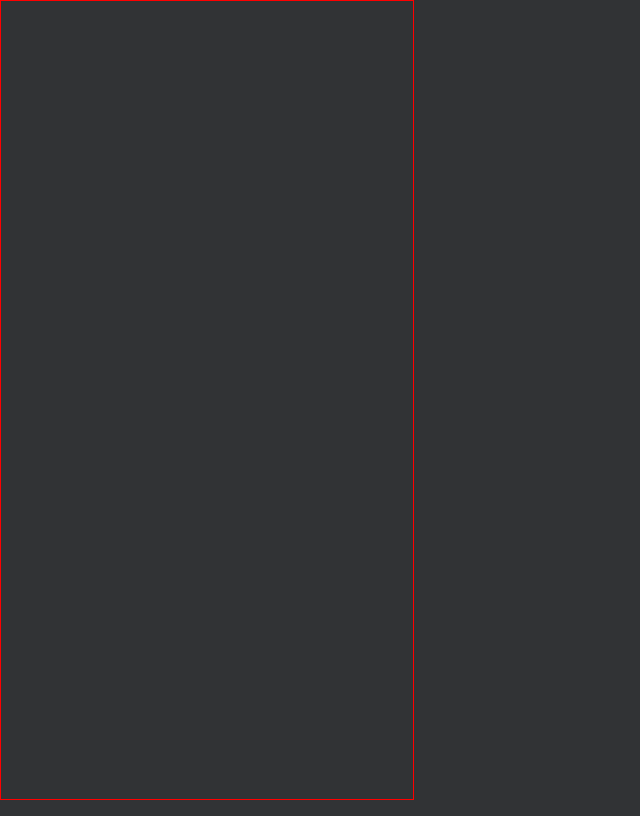
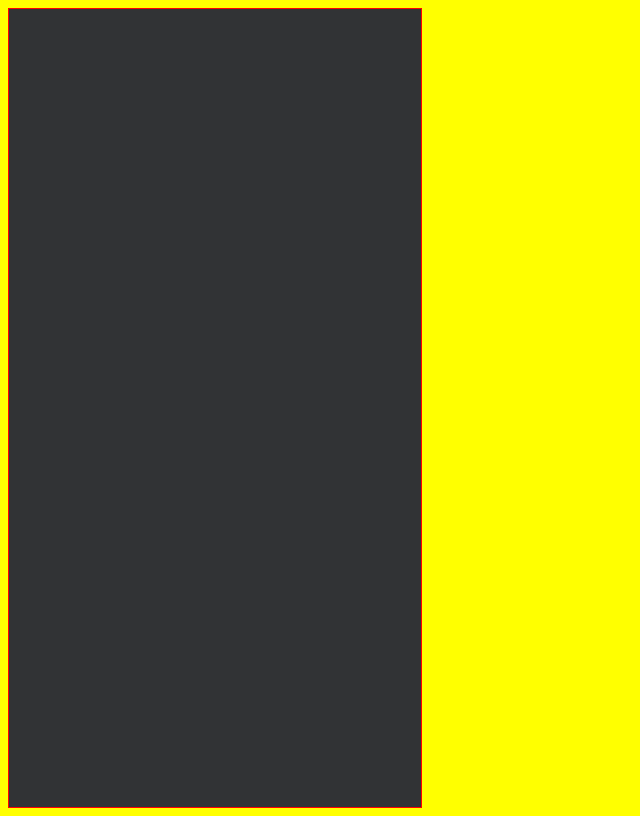
Before and after one commit to astap-bender/react_blog, a React (Create React App) app: page / in a window 1280 px wide. Shown: the whole page, without its empty margins (0-640 px from the left). Built offline with nearby package versions, Linux system fonts and the light colour scheme.

Commit message:
Update main.css

```diff
--- a/src/main.css
+++ b/src/main.css
@@ -4,6 +4,12 @@
 }
 
 html {
+    background-color: yellow;
+}
+
+
+
+.App {
     box-sizing: border-box;
     margin: 0;
     padding: 0;
@@ -11,9 +17,6 @@ html {
     height: 100vh;
     border: 1px solid red;
     width: 414px;
-overscroll-behavior: none;
-
-
     overflow-y: auto;
     background-color: #313335;
     padding-top: constant(safe-area-inset-top);
@@ -24,13 +27,4 @@ overscroll-behavior: none;
     padding-right: env(safe-area-inset-right);
     padding-bottom: constant(safe-area-inset-bottom);
     padding-bottom: env(safe-area-inset-bottom);
-
 }
-
-
-
-/* .App {
-    border: 3px solid white;
-    width: 100%;
-    height: 700px;
-} */
```
